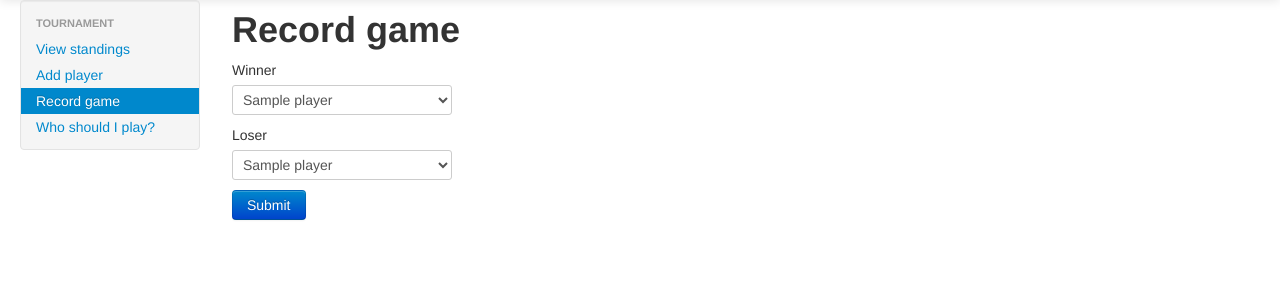
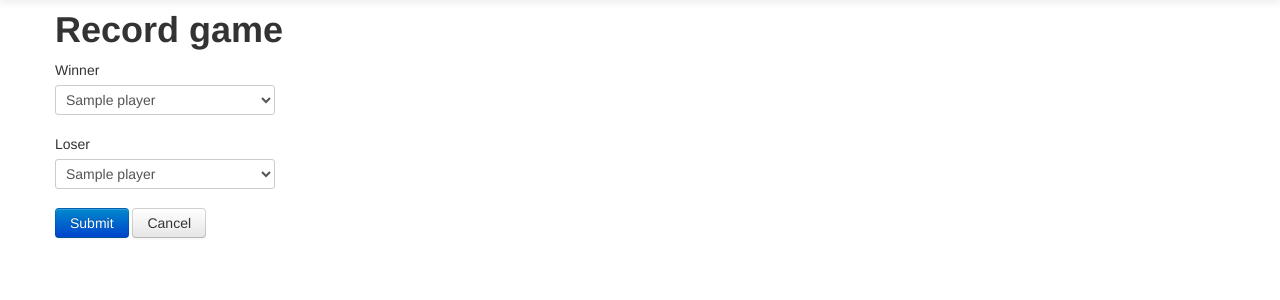
Before and after one commit to briangreenery/IBMSC2, a Rails app: page /matches/new in a window 1280 px wide. Shown: the part 41-341 px from the top of the page. Run offline with Rails 7, Linux system fonts and the light colour scheme; tables that the repository leaves empty hold one stand-in row (values such as "Sample post").

Commit message:
Make recording and deleting matches work again

```diff
--- a/app/views/layouts/application.html.erb
+++ b/app/views/layouts/application.html.erb
@@ -2,8 +2,9 @@
 <html lang="en">
   <head>
     <title>IBM Starcraft II</title>
-    <%= stylesheet_link_tag '/bootstrap/css/bootstrap.css' %>
-    <%= stylesheet_link_tag '/bootstrap/css/bootstrap-responsive.css' %>
+    <%= stylesheet_link_tag '/bootstrap/css/bootstrap.min.css' %>
+    <%= stylesheet_link_tag '/bootstrap/css/bootstrap-responsive.min.css' %>
+    <%= javascript_include_tag :defaults %>
     <%= csrf_meta_tag %>
   </head>
   <body>
--- a/app/views/matches/_form.html.erb
+++ b/app/views/matches/_form.html.erb
@@ -1,8 +1,7 @@
-<%= form_for( @match, :html => { :class => 'form-inline' } ) do |f| %>
+<%= form_for( @match, :html => { :class => 'form' } ) do |f| %>
   <% if @match.errors.any? %>
-    <div id="error_explanation">
-      <h2><%= pluralize(@match.errors.count, "error") %> prohibited this match from being saved:</h2>
-
+    <div id="error_explanation" class="alert alert-error alert-block">
+      <h4>The match could not be saved</h4>
       <ul>
       <% @match.errors.full_messages.each do |msg| %>
         <li><%= msg %></li>
@@ -20,7 +19,8 @@
     <div class="controls"><%= collection_select :match, :loser_id, @players, :id, :name %></div>
   </div>
 
-  <div class="actions short_attr_save">
+  <div class="actions">
     <%= f.submit "Submit", :class => "btn btn-primary" %>
+    <a href="/" class="btn">Cancel</a>
   </div>
 <% end %>
--- a/app/views/matches/new.html.erb
+++ b/app/views/matches/new.html.erb
@@ -1,28 +1,8 @@
-<style type="text/css">
-      .sidebar-nav {
-        padding: 9px 0;
-      }
-    </style>
-
-<div class="container-fluid">
-  <div class="row-fluid">
-
-    <div class="span2">
-      <div class="well sidebar-nav">
-        <ul class="nav nav-list">
-          <li class="nav-header">Tournament</li>
-          <li><%= link_to "View standings", '/' %></li>
-          <li><%= link_to "Add player", new_player_path %></li>
-          <li class="active"><%= link_to "Record game", new_match_path %></li>
-          <li><%= link_to "Who should I play?", '/who-should-i-play' %></li>
-        </ul>
-      </div>
-    </div>
-
-    <div class="span3">
+<div class="container">
+  <div class="row">
+    <div class="span6">
       <h1>Record game</h1>
       <%= render 'form' %>
     </div>
-
   </div>
 </div>
--- a/app/views/results/index.html.erb
+++ b/app/views/results/index.html.erb
@@ -27,7 +27,7 @@
     </div>
 
     <div class="span6">
-      <h1>Games<small class="pull-right"><a href="#" class="btn btn-primary">Record Match</a></small></h1>
+      <h1>Games<small class="pull-right"><%= link_to 'Record match', new_match_path, :class => 'btn btn-primary' %></small></h1>
       <table class="table table-condensed table-striped">
         <thead>
           <tr>
```
Lines whose indentation alone changed are shown as unchanged.
